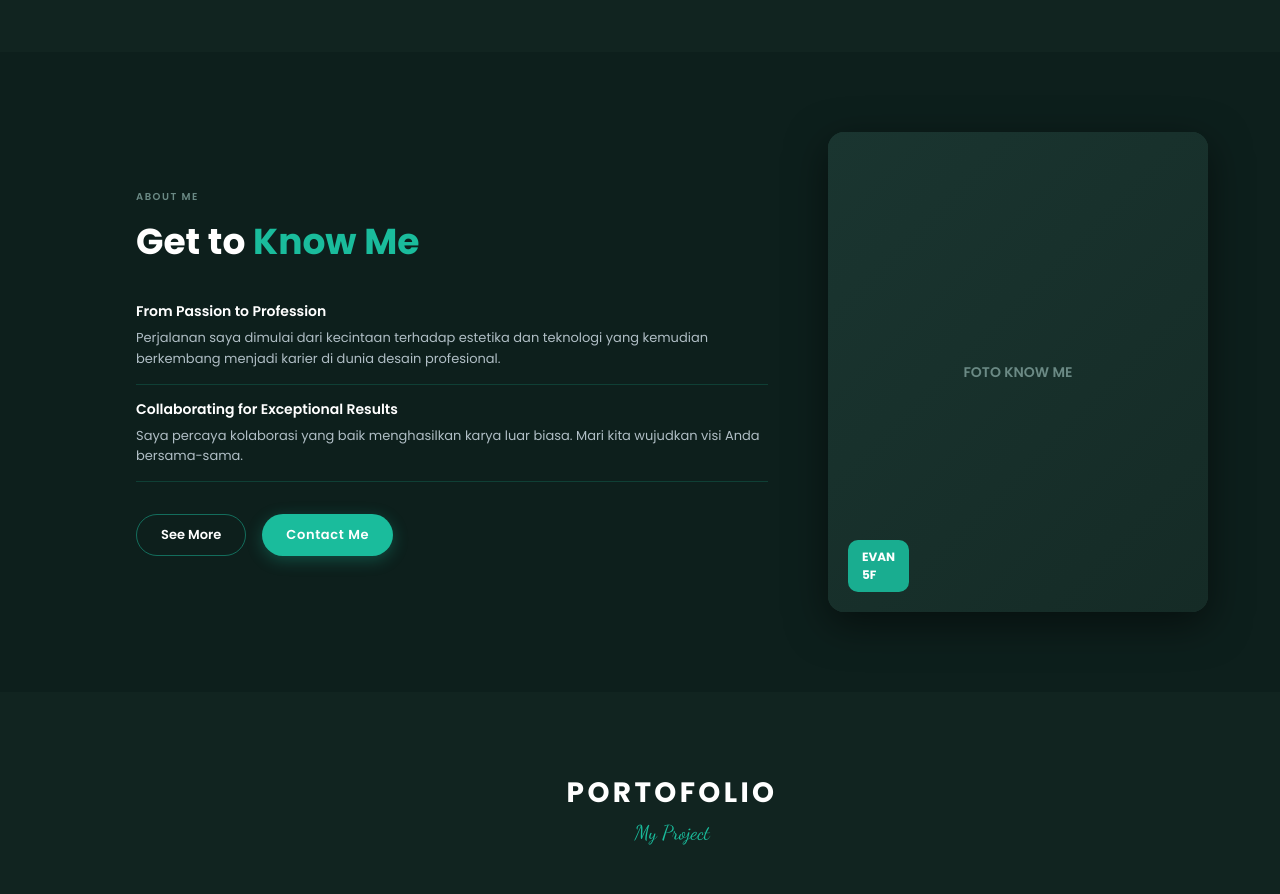
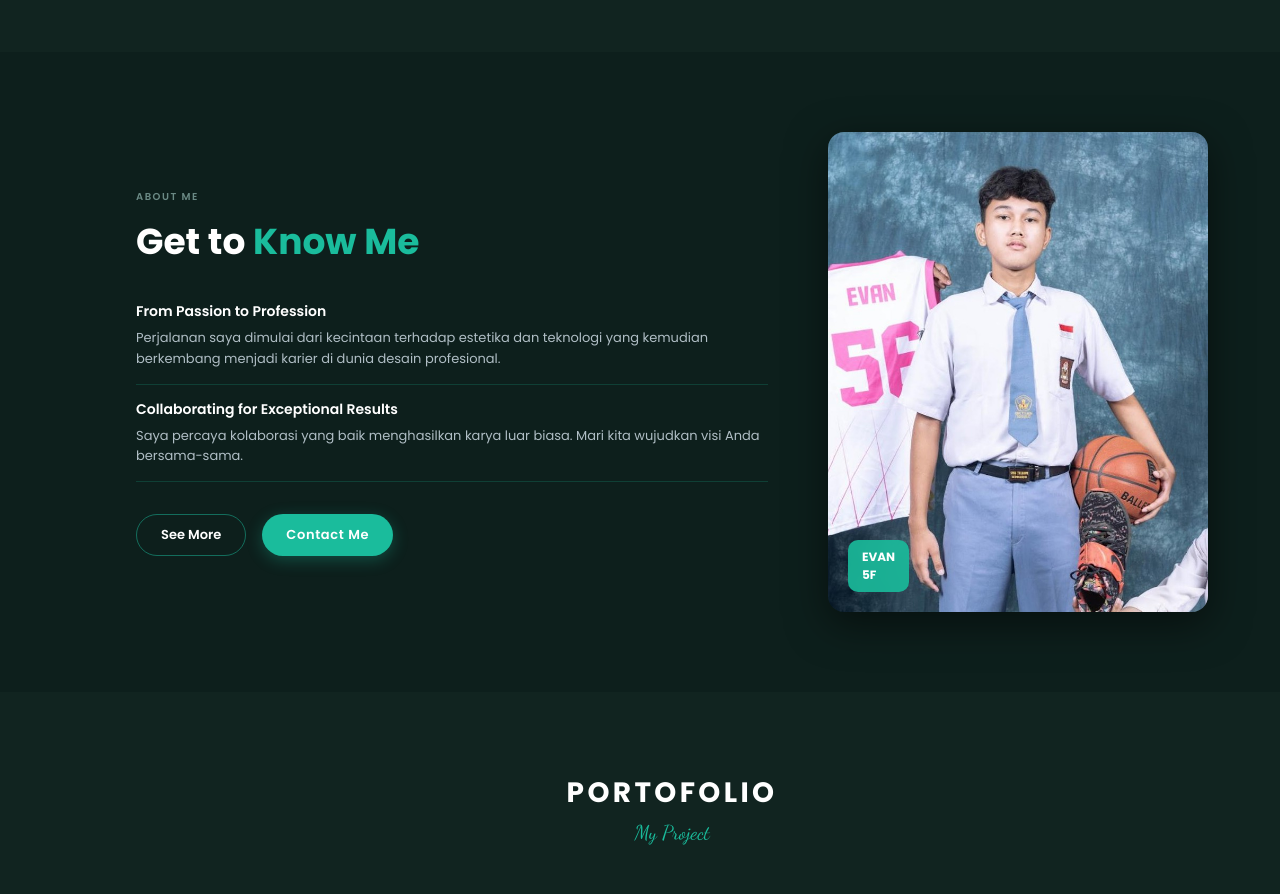
Before and after one commit to ReyCannavaro/evan-portfolio, a Next.js app: page / in a window 1280 px wide. Shown: the part 2400-3294 px from the top of the page. Built offline with nearby package versions, Linux system fonts and the light colour scheme.

Commit message:
add image on knowme section

```diff
--- a/app/components/sections/KnowMeSection.tsx
+++ b/app/components/sections/KnowMeSection.tsx
@@ -1,3 +1,4 @@
+import Image from "next/image";
 import { knowMeData } from "@/app/lib/data";
 
 export default function KnowMeSection() {
@@ -5,6 +6,7 @@ export default function KnowMeSection() {
     <section id="knowme" className="section-padding" style={{ background: "var(--color-bg-primary)" }}>
       <div className="section-container">
         <div className="flex-two-col">
+
           <div style={{ flex: 1 }}>
             <p className="section-label" style={{ marginBottom: 16 }}>{knowMeData.tag}</p>
             <h2 style={{ fontSize: "clamp(1.6rem, 3.5vw, 2.25rem)", fontWeight: 700, lineHeight: 1.2, marginBottom: 24 }}>
@@ -26,15 +28,44 @@ export default function KnowMeSection() {
           </div>
 
           <div style={{ flexShrink: 0, width: "min(380px, 100%)", position: "relative" }}>
-            <div style={{ width: "100%", height: "clamp(280px, 40vw, 480px)", borderRadius: 16, background: "var(--color-bg-elevated)", overflow: "hidden", boxShadow: "var(--shadow-image)" }}>
-              <div style={{ width: "100%", height: "100%", background: "linear-gradient(135deg, var(--color-bg-elevated) 0%, var(--color-bg-card) 100%)", display: "flex", alignItems: "center", justifyContent: "center", color: "var(--color-text-muted)", fontSize: 14, fontWeight: 600 }}>
-                FOTO KNOW ME
-              </div>
+            <div style={{
+              position: "relative",
+              width: "100%",
+              height: "clamp(280px, 40vw, 480px)",
+              borderRadius: 16,
+              overflow: "hidden",
+              boxShadow: "var(--shadow-image)",
+            }}>
+              <Image
+                src="/images/profile.JPEG"
+                alt="Al Evan Diamantoro — Profile"
+                fill
+                sizes="(max-width: 768px) 100vw, (max-width: 1024px) 50vw, 380px"
+                style={{
+                  objectFit: "cover",
+                  objectPosition: "center top",
+                }}
+              />
             </div>
-            <div style={{ position: "absolute", bottom: 20, left: 20, background: "rgba(26,188,156,0.9)", color: "#fff", padding: "8px 14px", borderRadius: 10, fontSize: 12, fontWeight: 700, backdropFilter: "blur(4px)" }}>
+
+            <div style={{
+              position: "absolute",
+              bottom: 20,
+              left: 20,
+              background: "rgba(26,188,156,0.9)",
+              color: "#fff",
+              padding: "8px 14px",
+              borderRadius: 10,
+              fontSize: 12,
+              fontWeight: 700,
+              backdropFilter: "blur(4px)",
+              WebkitBackdropFilter: "blur(4px)",
+              lineHeight: 1.5,
+            }}>
               EVAN<br />5F
             </div>
           </div>
+
         </div>
       </div>
     </section>
```
Also changed, not shown: public/images/profile.jpeg.
